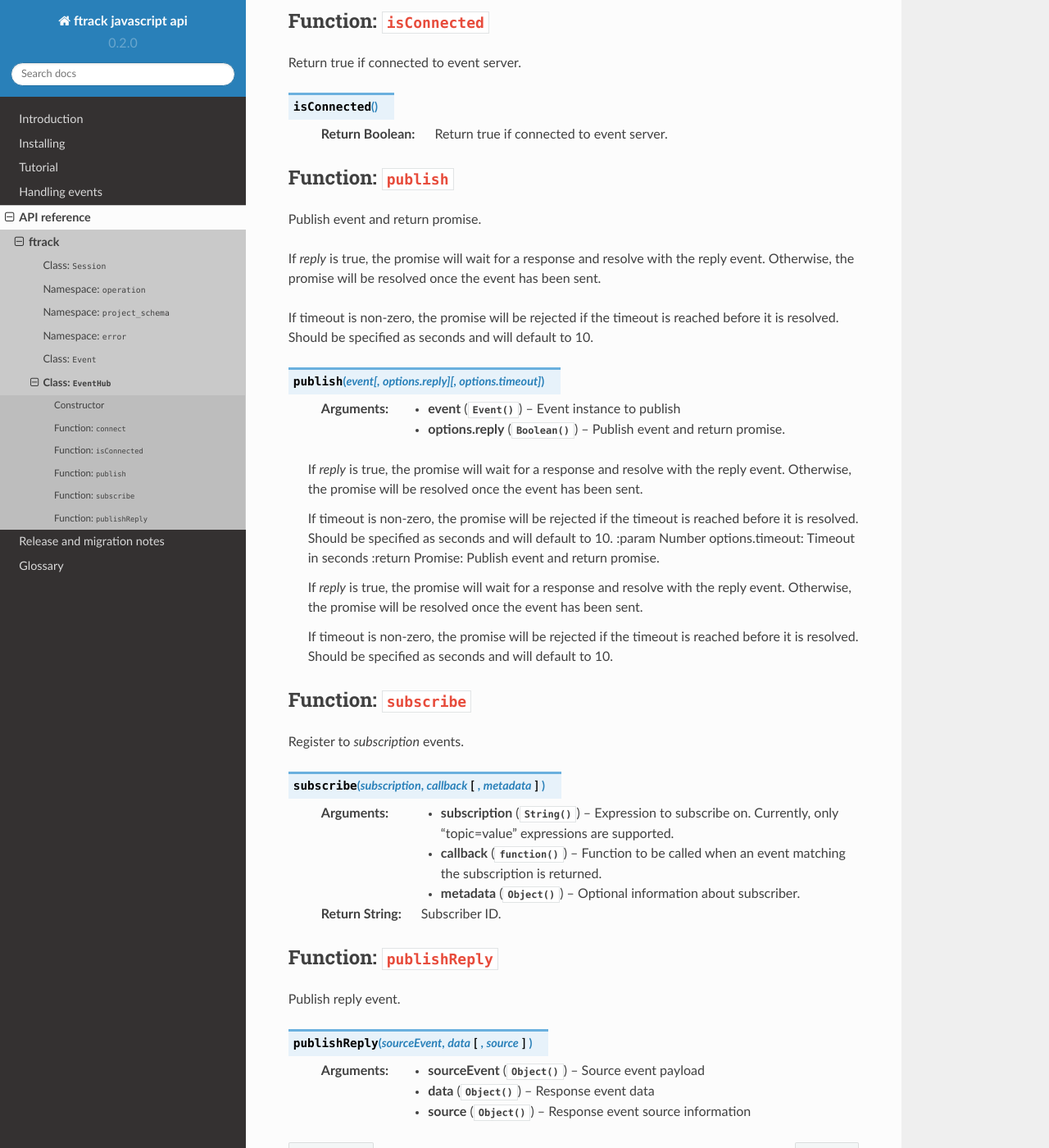
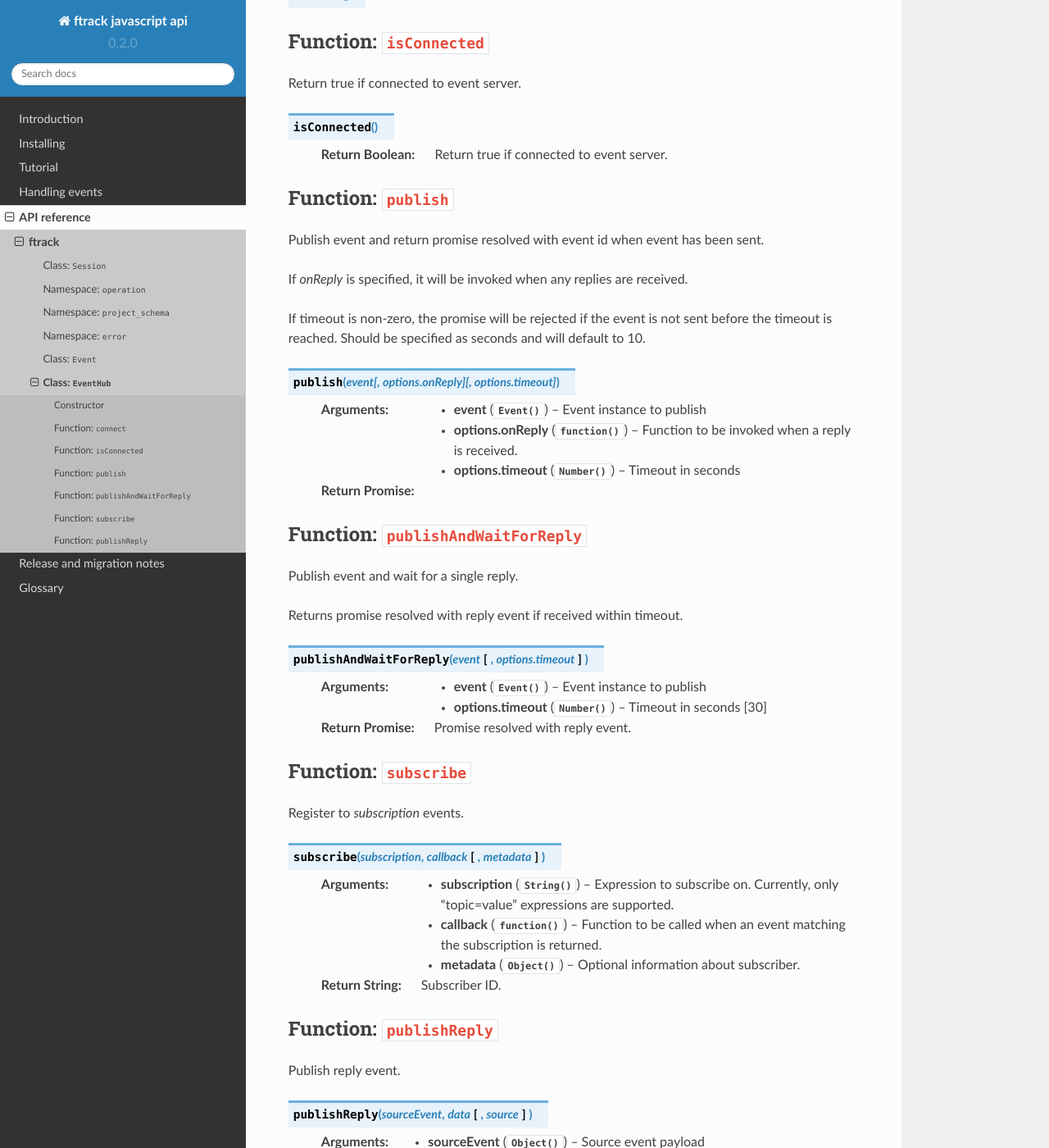
Before and after one commit to ftrackhq/ftrack-javascript, a Sphinx documentation site: the page built from doc/api_reference/event_hub.rst, in a window 1280 px wide and 1400 px high, scrolled down 817 px. Shown: the whole window at 82% size. Built offline with Sphinx 7.4.7 and the Read the Docs theme 2.0.0, drawn with Linux system fonts in a browser that asks for light colours; some of the changed text lies outside the part shown.

Commit message:
Update docs

```diff
--- a/doc/api_reference/event_hub.rst
+++ b/doc/api_reference/event_hub.rst
@@ -53,39 +53,42 @@
 Function: ``publish``
 =====================
 
-Publish event and return promise.
+Publish event and return promise resolved with event id when event has
+been sent.
 
-If *reply* is true, the promise will wait for a response and resolve
-with the reply event. Otherwise, the promise will be resolved once the
-event has been sent.
+If *onReply* is specified, it will be invoked when any replies are
+received.
 
-If timeout is non-zero, the promise will be rejected if the timeout is
-reached before it is resolved. Should be specified as seconds and will
-default to 10.
+If timeout is non-zero, the promise will be rejected if the event is not
+sent before the timeout is reached. Should be specified as seconds and
+will default to 10.
 
-.. js:function:: publish(event[, options.reply][, options.timeout])
+.. js:function:: publish(event[, options.onReply][, options.timeout])
 
 
     :param Event event: Event instance to publish
-    :param Boolean options.reply: Publish event and return promise.
+    :param function options.onReply: Function to be invoked when a reply
+                                         is received.
+    :param Number options.timeout: Timeout in seconds
+    :return Promise:
 
-    If *reply* is true, the promise will wait for a response and resolve
-    with the reply event. Otherwise, the promise will be resolved once the
-    event has been sent.
 
-    If timeout is non-zero, the promise will be rejected if the timeout is
-    reached before it is resolved. Should be specified as seconds and will
-    default to 10.
-    :param Number options.timeout: Timeout in seconds
-    :return Promise: Publish event and return promise.
+.. _EventHub.publishAndWaitForReply:
 
-    If *reply* is true, the promise will wait for a response and resolve
-    with the reply event. Otherwise, the promise will be resolved once the
-    event has been sent.
 
-    If timeout is non-zero, the promise will be rejected if the timeout is
-    reached before it is resolved. Should be specified as seconds and will
-    default to 10.
+Function: ``publishAndWaitForReply``
+====================================
+
+Publish event and wait for a single reply.
+
+Returns promise resolved with reply event if received within timeout.
+
+.. js:function:: publishAndWaitForReply(event[, options.timeout])
+
+
+    :param Event event: Event instance to publish
+    :param Number options.timeout: Timeout in seconds [30]
+    :return Promise: Promise resolved with reply event.
 
 
 .. _EventHub.subscribe:
```
Also changed, not shown: doc/handling_events.rst (+26 -15 lines).
